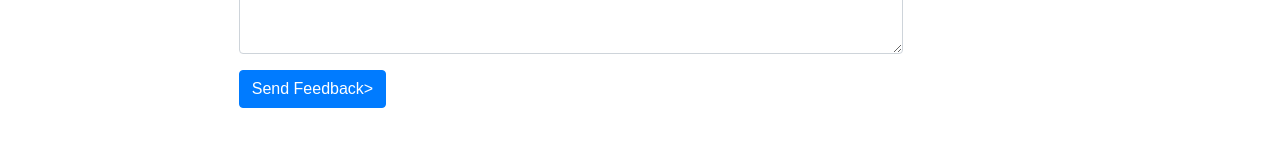
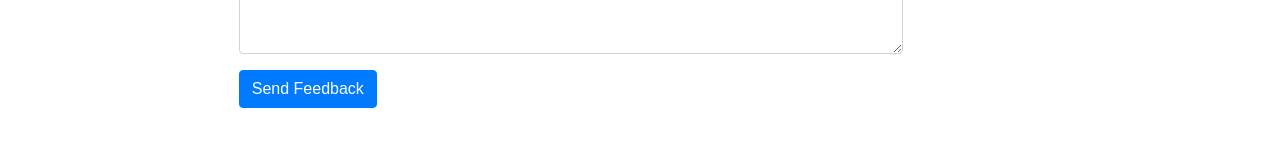
Before and after one commit to polihalm/react-project, a React (Create React App) app: page /contactus in a window 1280 px wide. Shown: the part 1482-1642 px from the top of the page. Built offline with nearby package versions, Linux system fonts and the light colour scheme.

Commit message:
Controlled Forms(Button Fixed

```diff
--- a/src/components/ContactComponent.js
+++ b/src/components/ContactComponent.js
@@ -155,7 +155,7 @@
               </FormGroup>
               <FormGroup row>
                 <Col md={{size: 10, offset: 2}}>
-                  <Button type="submit" color="primary">Send Feedback></Button>
+                  <Button type="submit" color="primary">Send Feedback</Button>
                 </Col>
               </FormGroup>
             </Form>
```
